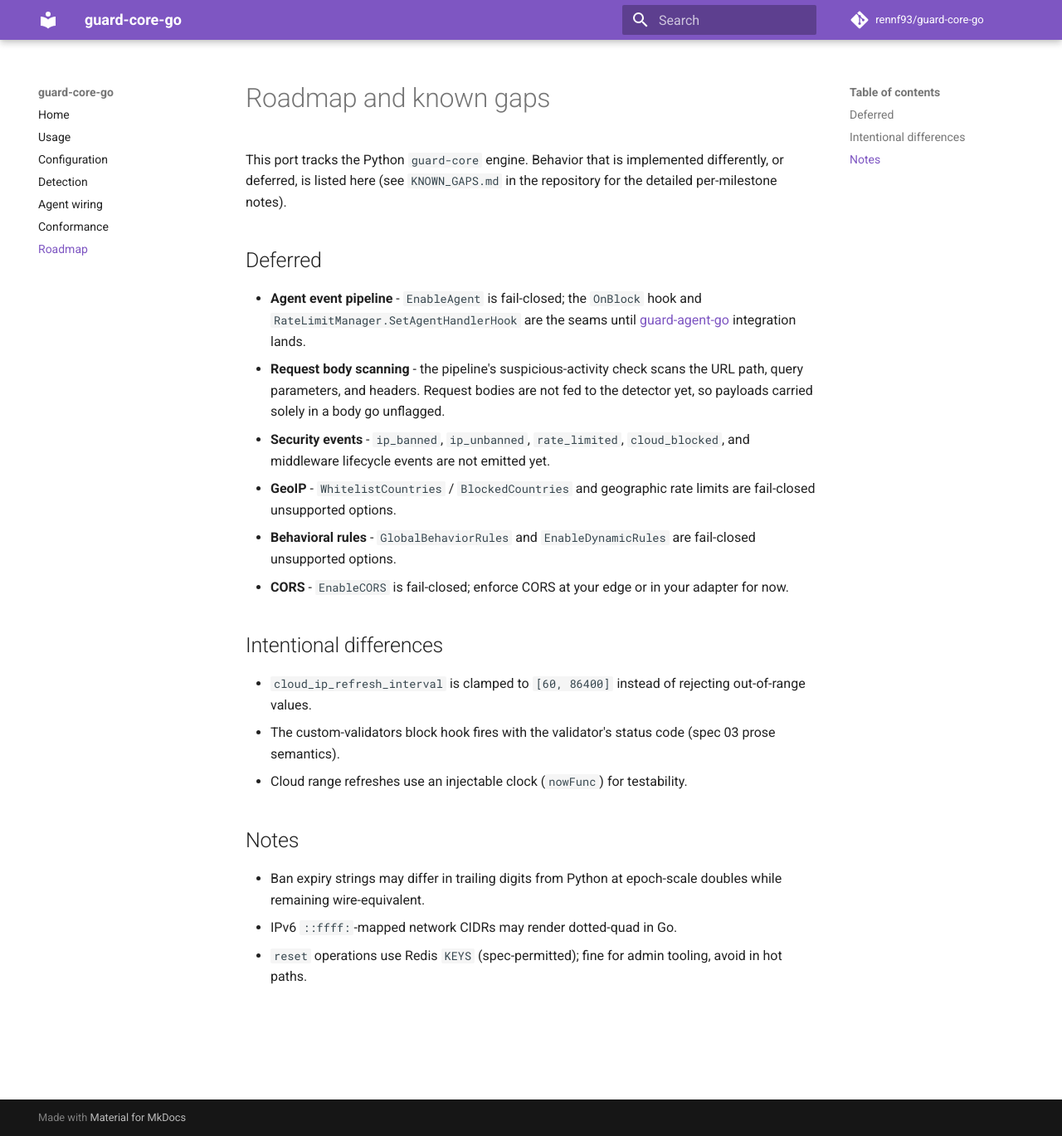
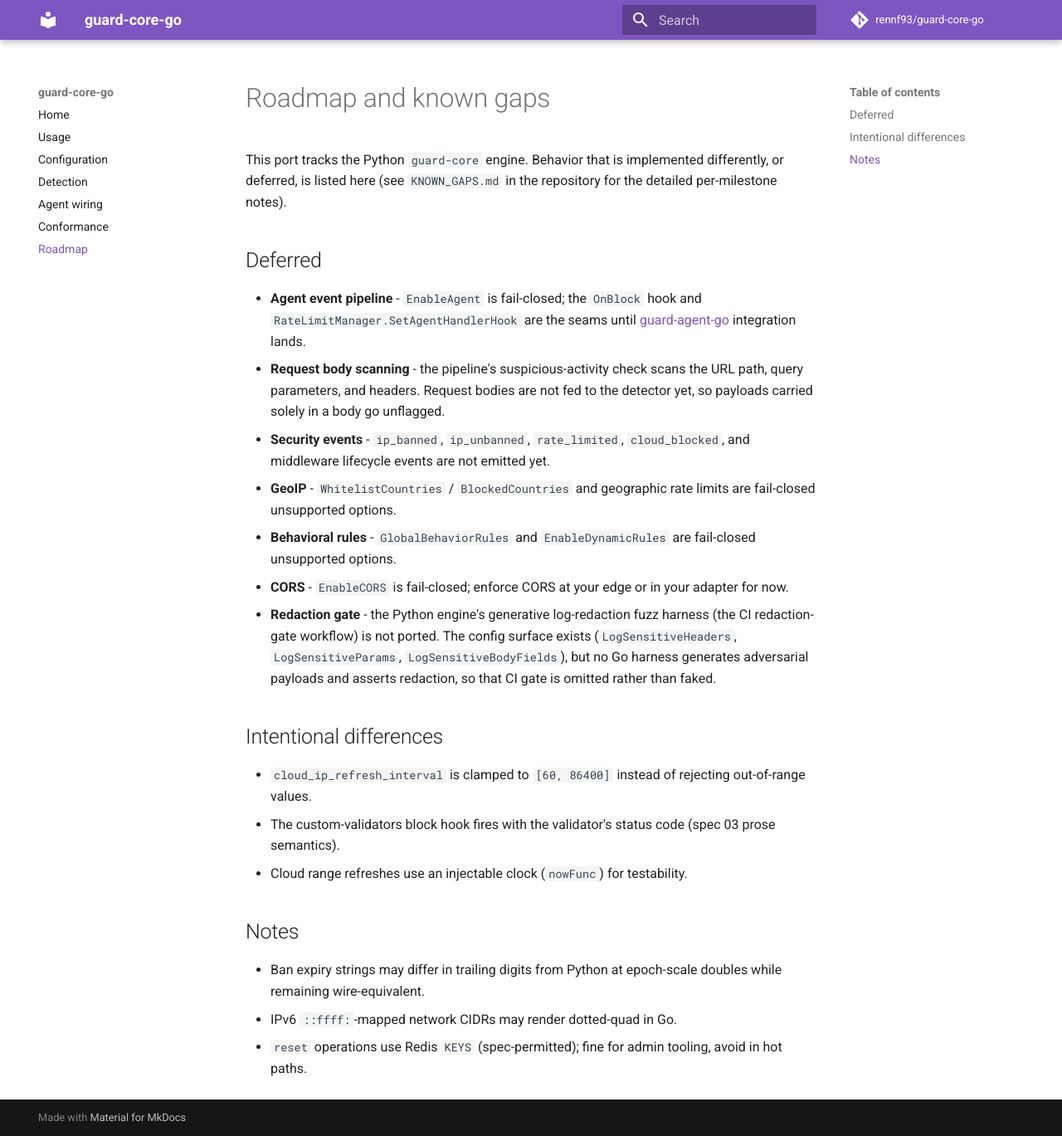
Before and after one commit to rennf93/guard-core-go, an MkDocs documentation site: the page built from docs/roadmap.md, in a window 1280 px wide and 1369 px high. Shown: the whole window at 83% size. Built offline with MkDocs 1.6.1 and Material for MkDocs 9.7.7, drawn with Linux system fonts in a browser that asks for light colours; comment, search, counter and statistics services are not loaded.

Commit message:
docs: note the unported redaction gate harness in the roadmap

```diff
--- a/docs/roadmap.md
+++ b/docs/roadmap.md
@@ -21,6 +21,11 @@ for the detailed per-milestone notes).
   fail-closed unsupported options.
 - **CORS** - `EnableCORS` is fail-closed; enforce CORS at your edge or in your
   adapter for now.
+- **Redaction gate** - the Python engine's generative log-redaction fuzz
+  harness (the CI redaction-gate workflow) is not ported. The config surface
+  exists (`LogSensitiveHeaders`, `LogSensitiveParams`,
+  `LogSensitiveBodyFields`), but no Go harness generates adversarial payloads
+  and asserts redaction, so that CI gate is omitted rather than faked.
 
 ## Intentional differences
 
```
